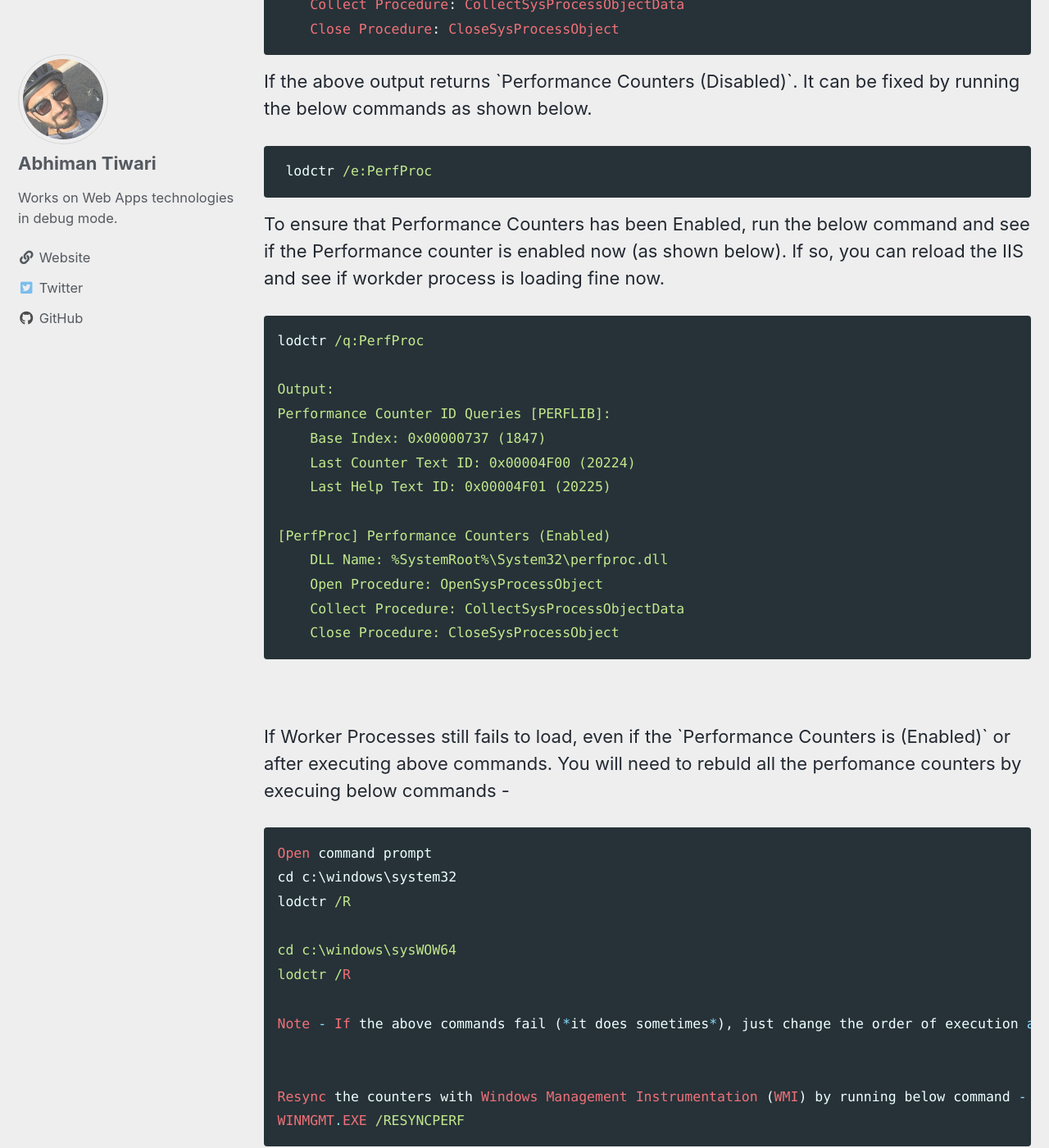
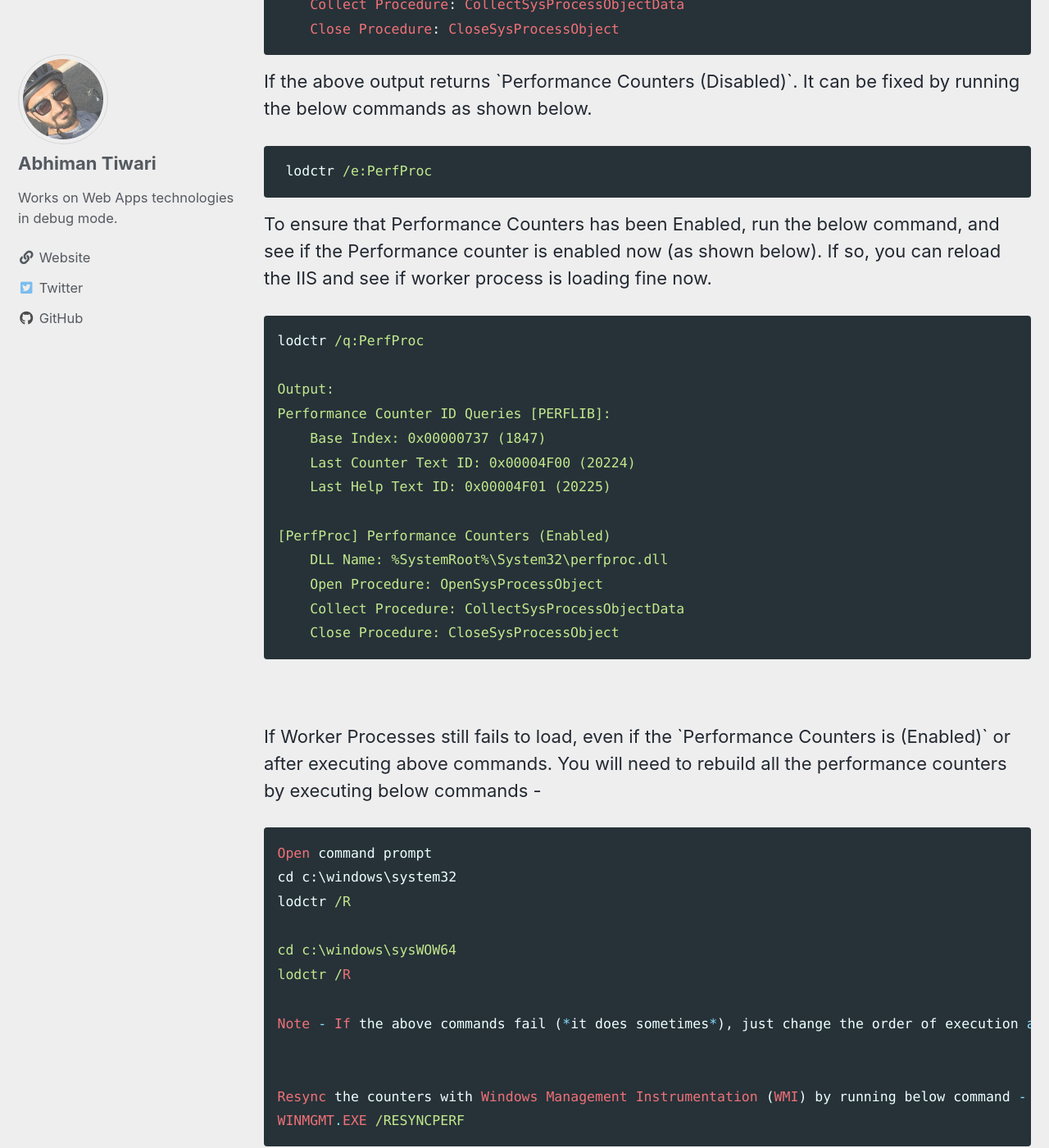
Before and after one commit to abhimantiwari/abhimantiwari.github.io, a Jekyll site: the page built from _posts/2021-05-12-Error-while-loading-IIS-Worker-Process.md, in a window 1280 px wide and 1400 px high, scrolled down 1414 px. Shown: the whole window at 82% size. Built offline with Jekyll 4.4.1, drawn with Linux system fonts in a browser that asks for light colours; cached includes are drawn as plain includes; comment, search, counter and statistics services are not loaded; some of the changed text lies outside the part shown.

Commit message:
Update 2021-05-12-Error-while-loading-IIS-Worker-Process.md

````diff
--- a/_posts/2021-05-12-Error-while-loading-IIS-Worker-Process.md
+++ b/_posts/2021-05-12-Error-while-loading-IIS-Worker-Process.md
@@ -29,7 +29,7 @@ Sometimes we see failure dialog, while loading the Worker Process feature in Int
 Registry path: `HKEY_LOCAL_MACHINE\System\CurrentControlSet\Services\%servicename%\Performance`
 ```
 
-<p>Open the command prompt and Run this command - `lodctr /q:PerfProc` and check the output, if it shows `Performance Counters (Disabled/ Enabled)`. </p>
+<p>Open the command prompt and run this command - `lodctr /q:PerfProc` and check the output if it shows `Performance Counters (Disabled/ Enabled)`. </p>
 
 ```ruby
 Performance Counter ID Queries [PERFLIB]:
@@ -50,7 +50,7 @@ Performance Counter ID Queries [PERFLIB]:
  lodctr /e:PerfProc
  ```
 
-<p>To ensure that Performance Counters has been Enabled, run the below command and see if the Performance counter is enabled now (as shown below). If so, you can reload the IIS and see if workder process is loading fine now. </p>
+<p>To ensure that Performance Counters has been Enabled, run the below command, and see if the Performance counter is enabled now (as shown below). If so, you can reload the IIS and see if worker process is loading fine now. </p>
 
 ```ruby
 lodctr /q:PerfProc
@@ -69,7 +69,7 @@ Performance Counter ID Queries [PERFLIB]:
 ```
 
 <br/>
-<p>If Worker Processes still fails to load, even if the `Performance Counters is (Enabled)` or after executing above commands. You will need to rebuld all the perfomance counters by execuing below commands -</p>
+<p>If Worker Processes still fails to load, even if the `Performance Counters is (Enabled)` or after executing above commands. You will need to rebuild all the performance counters by executing below commands -</p>
 
 ```ruby
 Open command prompt
````
Also changed, not shown: other parts of _posts/2021-05-12-Error-while-loading-IIS-Worker-Process.md (+2 -2 lines).
